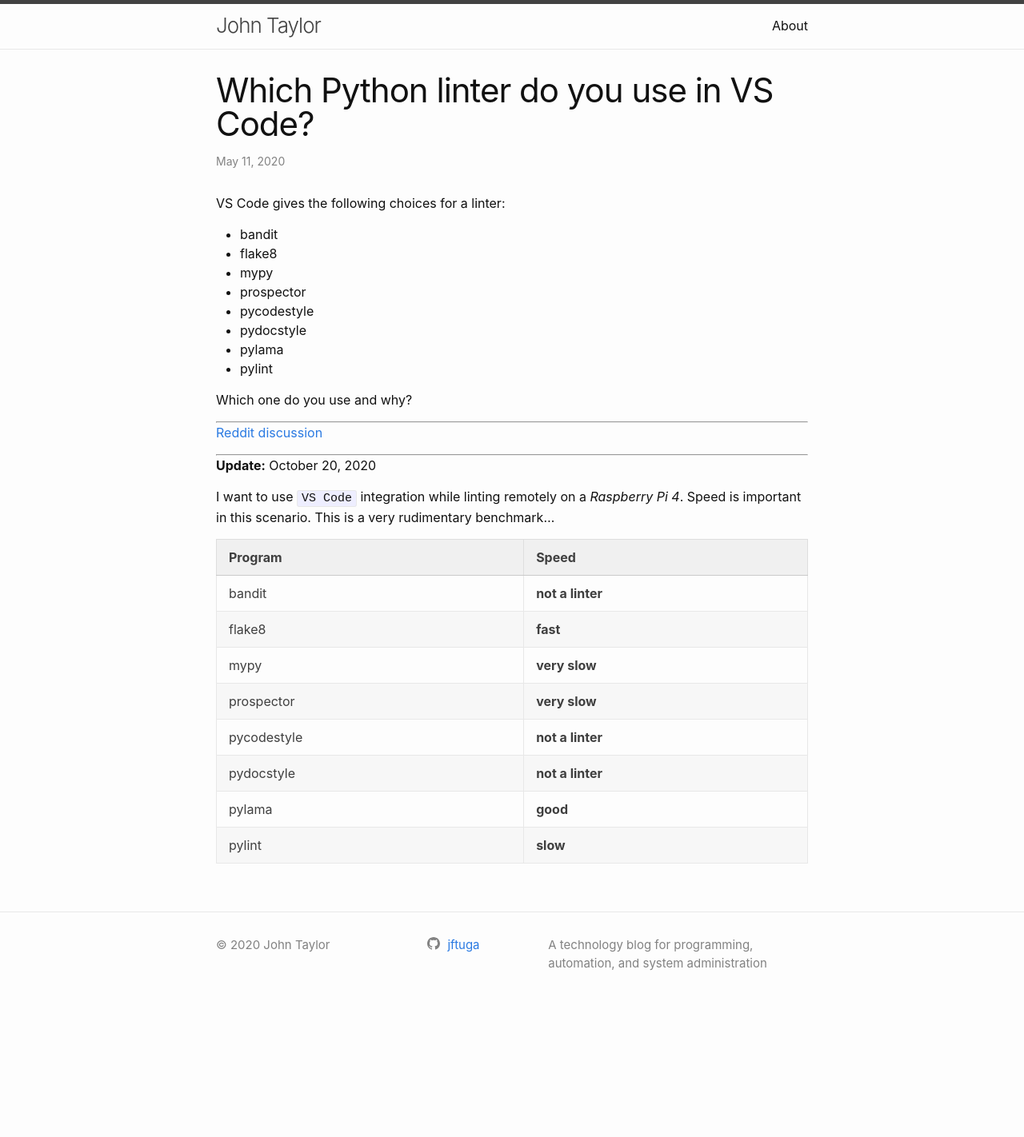
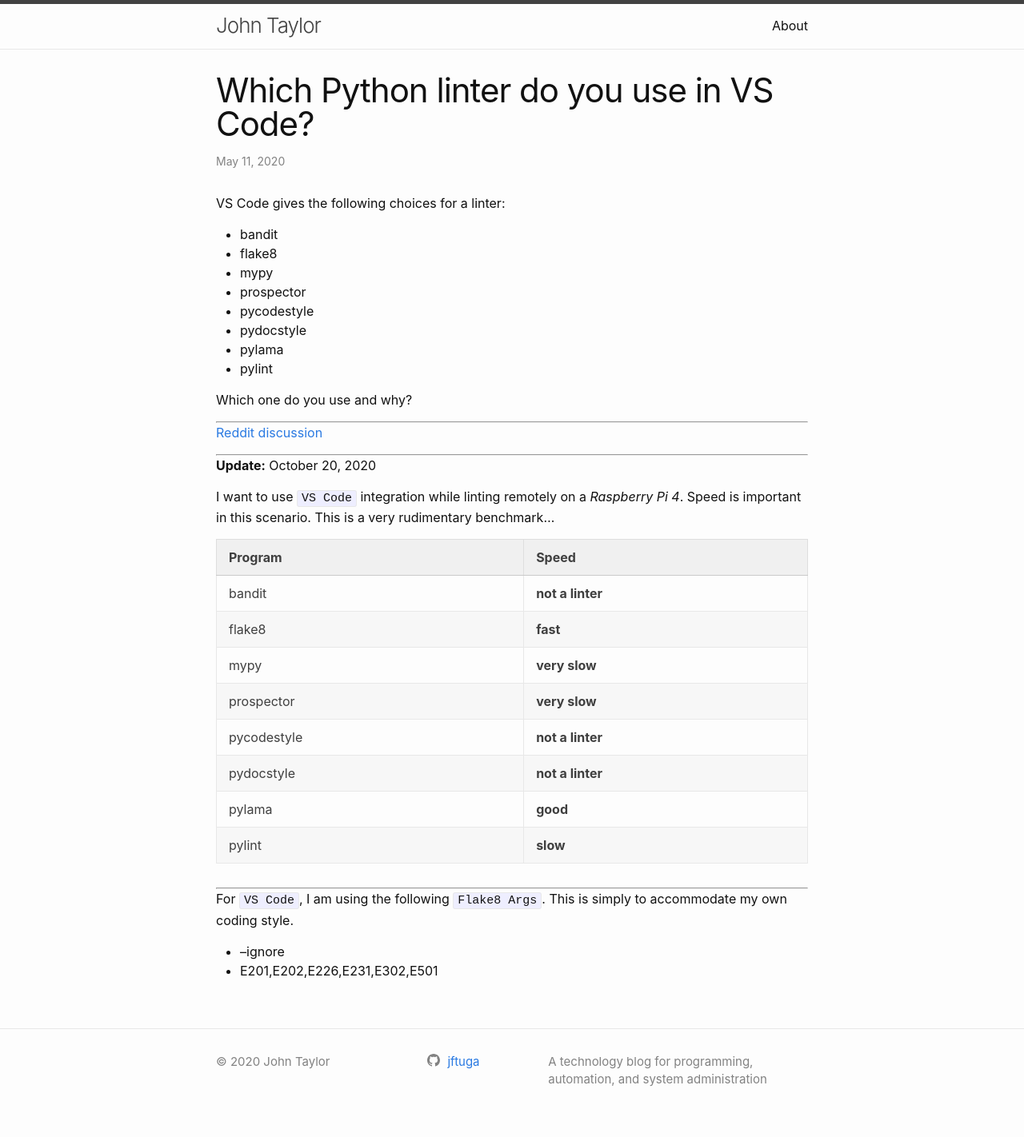
Before and after one commit to jftuga/blog, a Jekyll site: the page built from _posts/2020-05-11--Which-linter-do-you-use-in-VS-Code.md, in a window 1280 px wide. Shown: the whole page at 80% size. Built offline with Jekyll 4.4.1, drawn with Linux system fonts in a browser that asks for light colours; before the commit the page ends 1276 px from its top, so only the background shows below that.

Commit message:
added 'Flake8 Args'

```diff
--- a/_posts/2020-05-11--Which-linter-do-you-use-in-VS-Code.md
+++ b/_posts/2020-05-11--Which-linter-do-you-use-in-VS-Code.md
@@ -39,3 +39,10 @@ pycodestyle | **not a linter**
 pydocstyle  | **not a linter**
 pylama      | **good**
 pylint      | **slow**
+
+___
+
+For `VS Code`, I am using the following `Flake8 Args`.  This is simply to accommodate my own coding style.
+
+* --ignore
+* E201,E202,E226,E231,E302,E501
```
